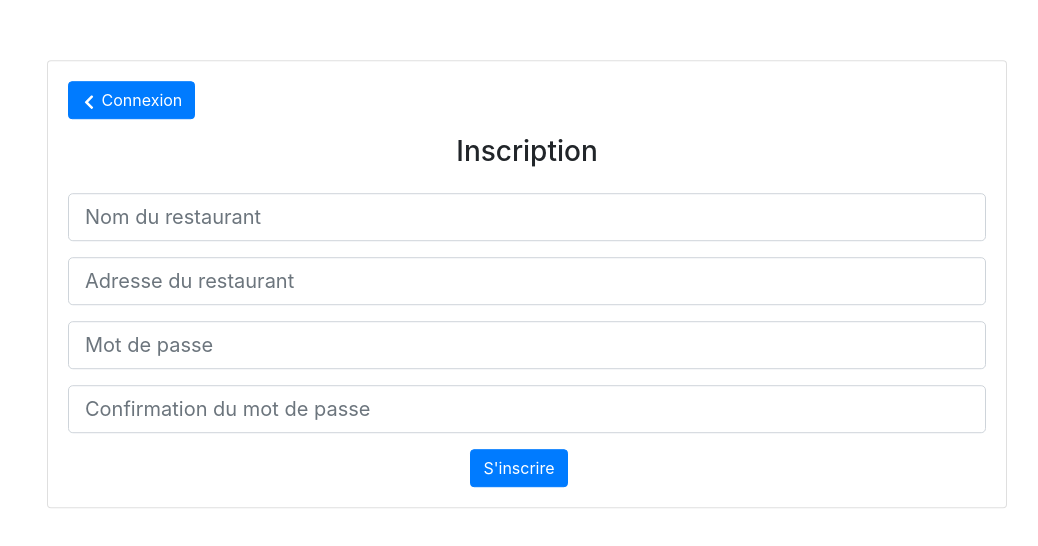
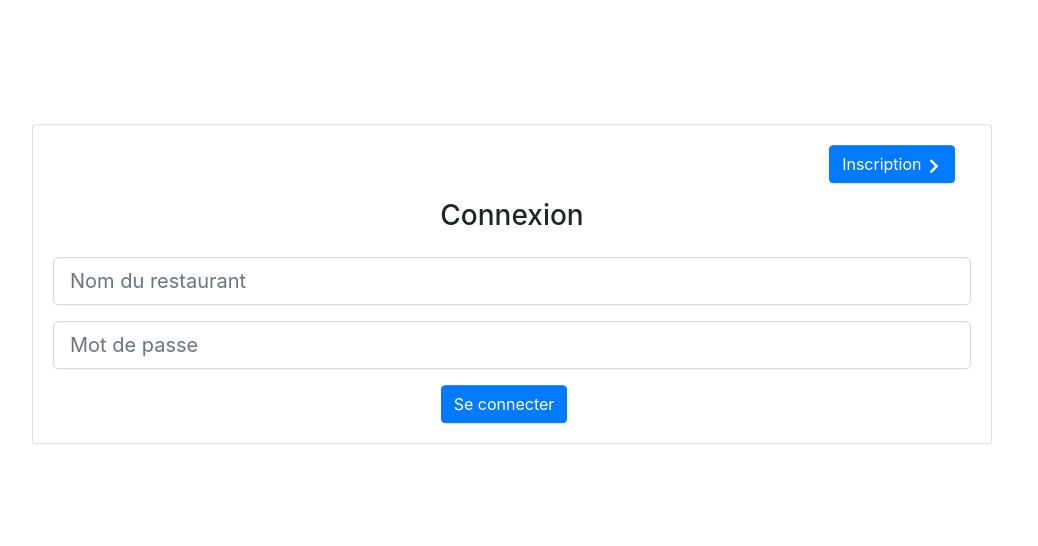
Before and after one commit to jmuraro-dev/retrocov-front, a React (Create React App) app: page / in a window 1280 px wide. Shown: the part 116-662 px from the top of the page, without its empty margins (128-1166 px from the left). Built offline with nearby package versions, Linux system fonts and the light colour scheme.

Commit message:
Create the navigation - Install react-router-dom package - Create the route for Login and Register page

```diff
--- a/package.json
+++ b/package.json
@@ -1,5 +1,5 @@
 {
-  "name": "tracage",
+  "name": "RetroCov",
   "version": "0.1.0",
   "private": true,
   "dependencies": {
@@ -11,6 +11,7 @@
     "react-bootstrap": "^1.3.0",
     "react-dom": "^16.13.1",
     "react-icons": "^3.10.0",
+    "react-router-dom": "^5.2.0",
     "react-scripts": "3.4.1"
   },
   "scripts": {
--- a/public/index.html
+++ b/public/index.html
@@ -24,7 +24,7 @@
       work correctly both with client-side routing and a non-root public URL.
       Learn how to configure a non-root public URL by running `npm run build`.
     -->
-    <title>React App</title>
+    <title>RetroCov</title>
   </head>
   <body>
     <noscript>You need to enable JavaScript to run this app.</noscript>
--- a/src/App.js
+++ b/src/App.js
@@ -3,14 +3,27 @@ import './App.css';
 
 import 'bootstrap/dist/css/bootstrap.min.css';
 
-import {Container} from "react-bootstrap";
+import {
+    BrowserRouter as Router,
+    Switch,
+    Route,
+} from "react-router-dom";
+
 import Register from "./components/Register";
+import Login from "./components/Login";
 
 function App() {
   return (
-    <Container fluid className="App-container">
-      <Register />
-    </Container>
+      <Router>
+          <Switch>
+              <Route exact path="/">
+                  <Login />
+              </Route>
+              <Route path="/register">
+                  <Register />
+              </Route>
+          </Switch>
+      </Router>
   );
 }
 
--- a/src/components/Login.js
+++ b/src/components/Login.js
@@ -51,7 +51,7 @@ class Login extends Component {
                 <Card className={"login-card text-center"}>
                     <Card.Body>
                         <Card.Text className="login-card-text">
-                            <Button className="mr-3" href="#" variant="primary">Inscription <FaChevronRight /></Button>
+                            <Button className="mr-3" href="/register" variant="primary">Inscription <FaChevronRight /></Button>
                         </Card.Text>
                         <Card.Title className={"mb-4"}><h3>Connexion</h3></Card.Title>
                         <Form>
--- a/src/components/Register.js
+++ b/src/components/Register.js
@@ -52,7 +52,7 @@ class Register extends Component {
                 <Card className={"register-card text-center"}>
                     <Card.Body>
                         <Card.Text className="register-card-text">
-                            <Button className="register-button mr-3" href="#" variant="primary"><FaChevronLeft /> Connexion</Button>
+                            <Button className="register-button mr-3" href="/" variant="primary"><FaChevronLeft /> Connexion</Button>
                         </Card.Text>
                         <Card.Title className={"mb-4"}><h3>Inscription</h3></Card.Title>
                         <Form>
```
Also changed, not shown: 1 other file (tests, documents, lock files or other folders).
